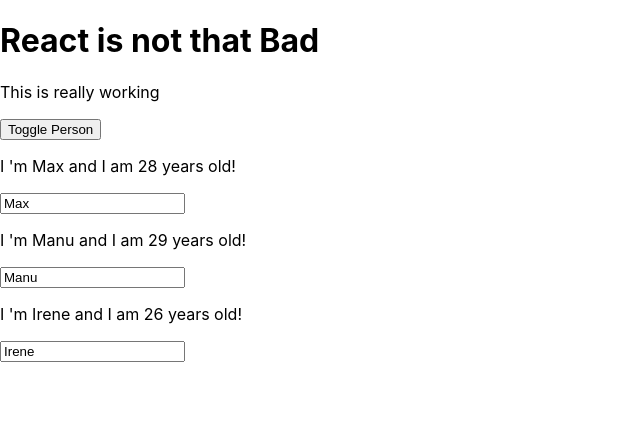
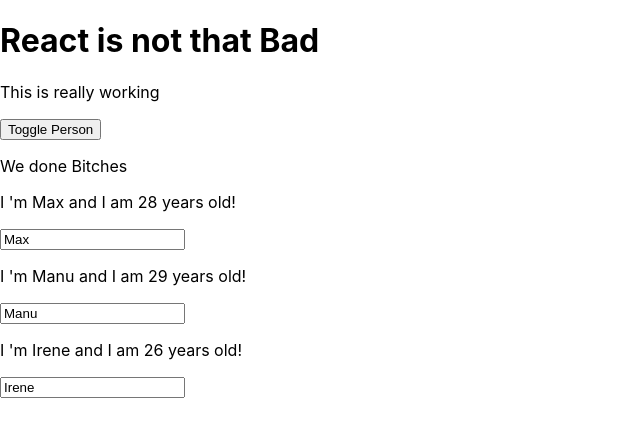
Before and after one commit to kamalogudah/react_dojo, a React app: page / in a window 1280 px wide. Both pictures are taken after a click on the button "Toggle Person". Shown: the top 436 px of the page, without its empty margins (0-640 px from the left). Built offline with nearby package versions, Linux system fonts and the light colour scheme.

Commit message:
Converting Stateless to Stateful Components

```diff
--- a/src/Components/Cockpit/Cockpit.js
+++ b/src/Components/Cockpit/Cockpit.js
@@ -21,6 +21,7 @@
       <button className={btnClass} onClick={props.clicked}>
         Toggle Person
       </button>
+      <p>{props.appFooter}</p>
     </div>
   );
 };
--- a/src/Components/Persons/Person/Person.js
+++ b/src/Components/Persons/Person/Person.js
@@ -1,20 +1,22 @@
-import React from "react";
+import React, { Component } from "react";
 import classes from "./Person.css";
-const person = props => {
 
-    return ( <
-        div className = { classes.Person } >
-        <
-        p onClick = { props.click } >
-        I 'm {props.name} and I am {props.age} years old! < /
-        p > <
-        p > { props.children } < /p> <
-        input type = "text"
-        onChange = { props.changed }
-        value = { props.name }
-        /> < /
-        div >
+class Person extends Component {
+  render() {
+    return (
+      <div className={classes.Person}>
+        <p onClick={this.props.click}>
+          I 'm {this.props.name} and I am {this.props.age} years old!
+        </p>
+        <p> {this.props.children} </p>
+        <input
+          type="text"
+          onChange={this.props.changed}
+          value={this.props.name}
+        />
+      </div>
+    );
+  }
+}
 
-    );
-};
-export default person;
+export default Person;
--- a/src/Components/Persons/Persons.js
+++ b/src/Components/Persons/Persons.js
@@ -1,19 +1,21 @@
-import React from 'react';
+import React, { Component } from 'react';
 import Person from './Person/Person';
 
-const persons = (props) =>
-    props.persons.map((person, index) => {
+class Persons extends Component {
+    render() {
+        return this.props.persons.map((person, index) => {
             return <Person
             click = {
-            () => props.clicked(index)
+                () => this.props.clicked(index)
             }
             name = { person.name }
             age = { person.age }
             key = { person.id }
             changed = {
-            (event) => props.changed(event, person.id)
+                (event) => this.props.changed(event, person.id)
             }
             />
         });
-
-export default persons;
+    }
+}
+export default Persons;
--- a/src/Containers/App.js
+++ b/src/Containers/App.js
@@ -62,6 +62,7 @@
           showPersons={this.state.showPersons}
           persons={this.state.persons}
           clicked={this.togglePersonsHandler}
+          appFooter={this.props.footer}
         />
         {persons}
       </div>
--- a/src/index.js
+++ b/src/index.js
@@ -5,7 +5,7 @@
 import * as serviceWorker from "./serviceWorker";
 
 ReactDOM.render(
-  <App title="React is not that Bad" />,
+  <App title="React is not that Bad" footer="We done Bitches" />,
   document.getElementById("root")
 );
 
```
Lines whose indentation alone changed are shown as unchanged.
